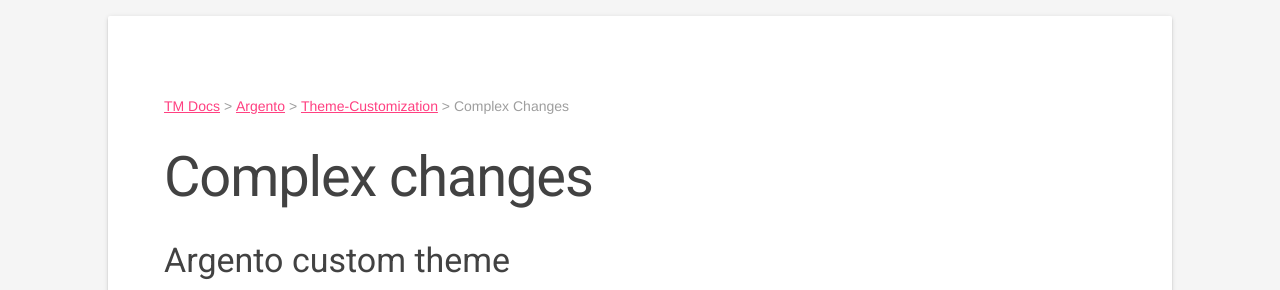
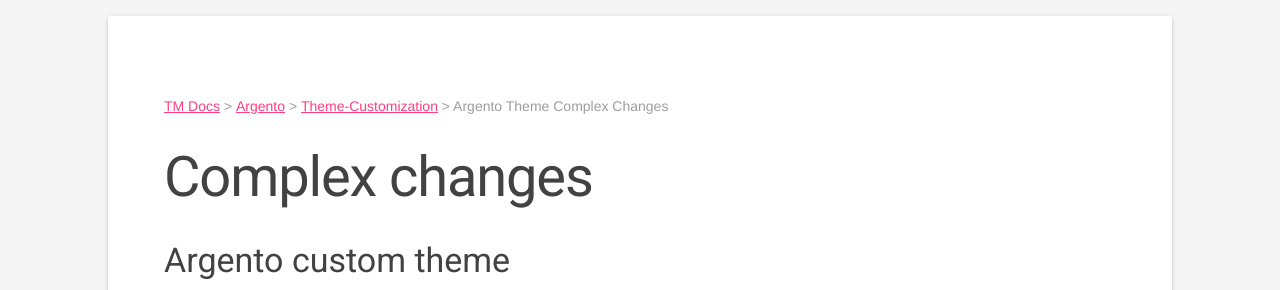
Before and after one commit to tmhub/tmhub.github.io, a Jekyll site: the page built from argento/theme-customization/complex-changes.md, in a window 1280 px wide. Shown: the top 290 px of the page. Built offline with Jekyll 4.4.1, drawn with Linux system fonts in a browser that asks for light colours.

Commit message:
Updated argento meta titles

```diff
--- a/argento/theme-customization/complex-changes.md
+++ b/argento/theme-customization/complex-changes.md
@@ -1,6 +1,6 @@
 ---
 layout: default
-title: Complex changes
+title: Argento theme complex changes
 permalink: /argento/theme-customization/complex-changes.html
 description: How to apply complex changes to argento theme
 keywords: argento, argento design, argento customization, customize argento
```
Also changed, not shown: argento/theme-customization/small-changes.md (+1 -1 lines).
